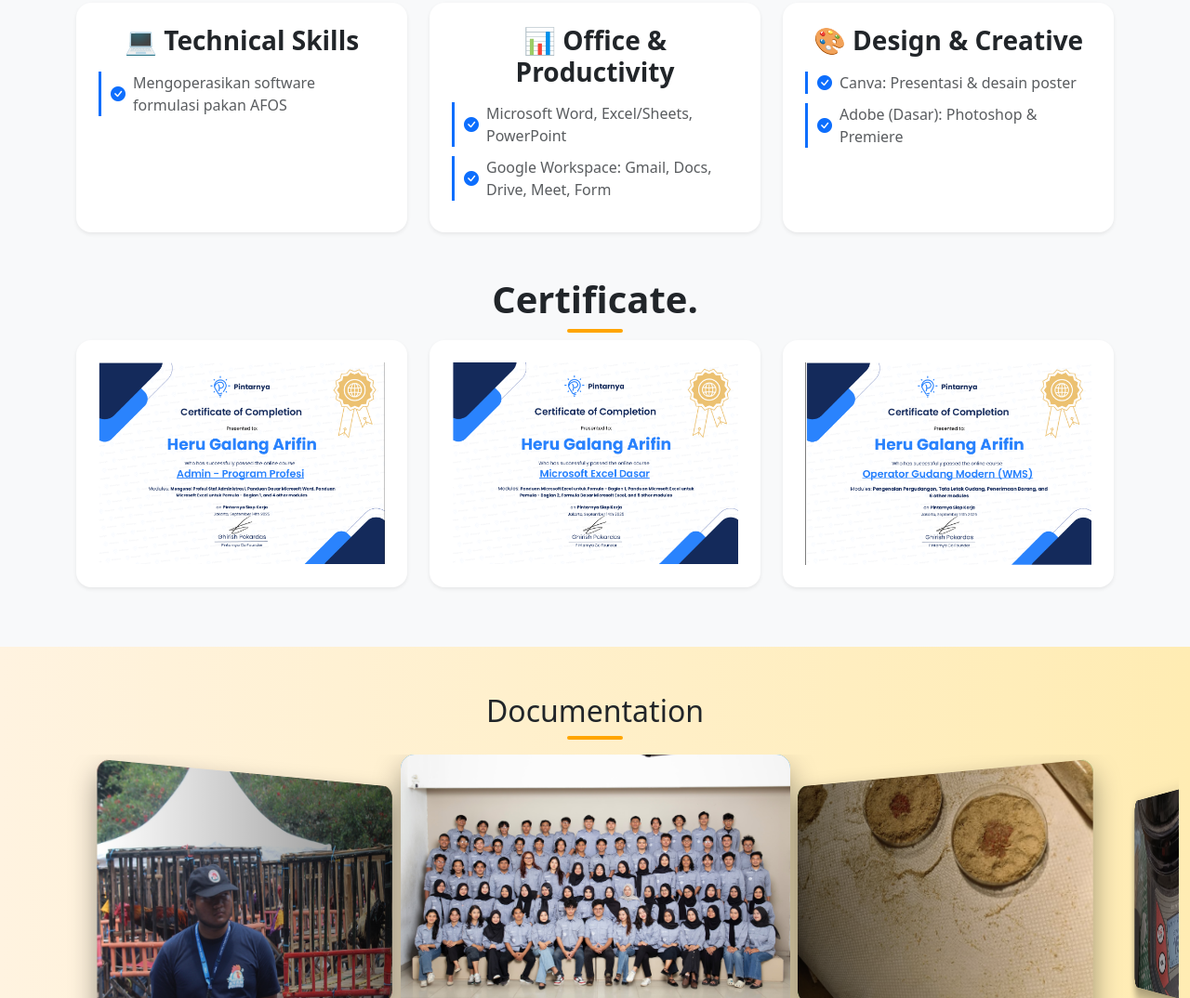
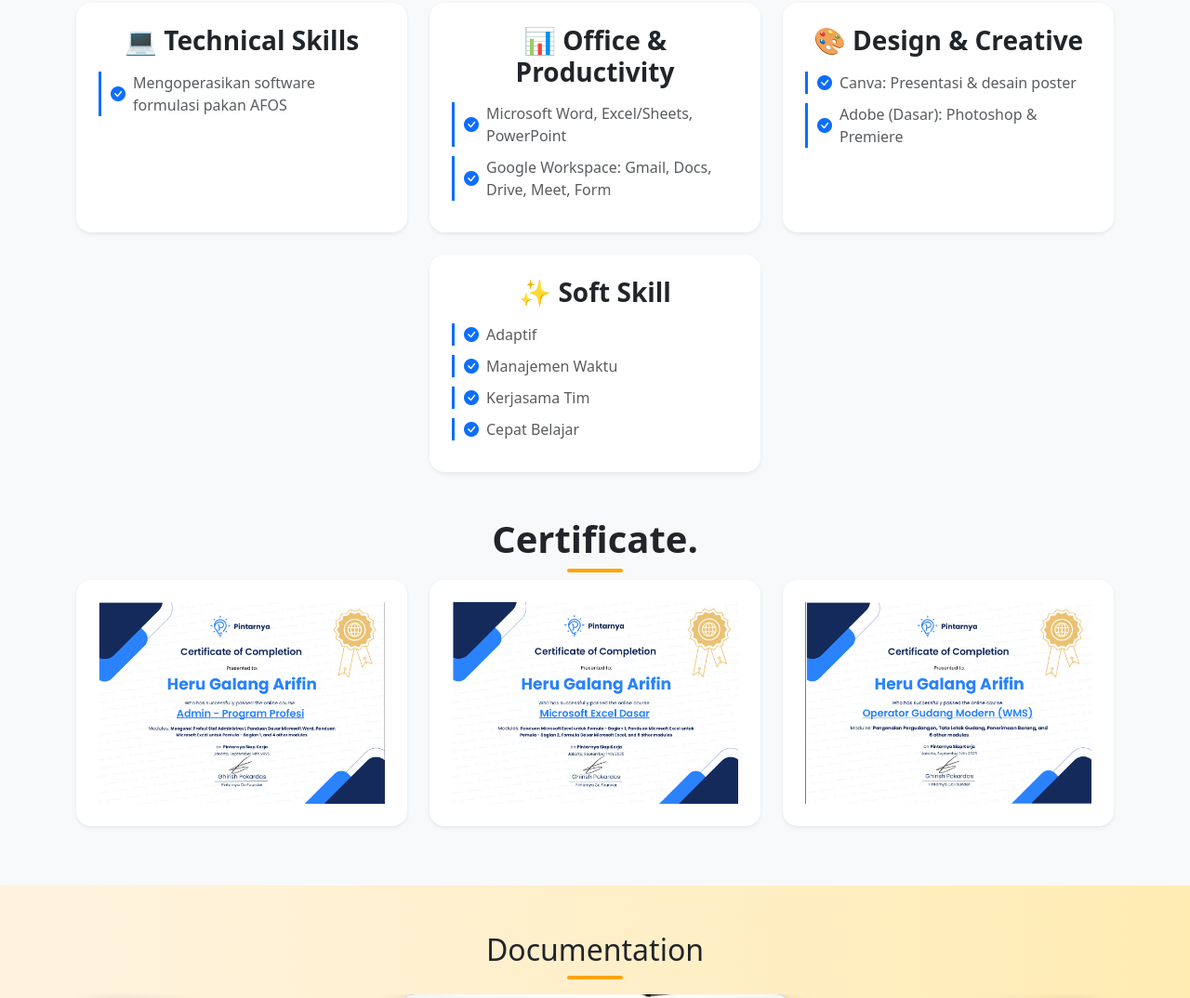
Before and after one commit to herugalangarifin/portofolio, a plain HTML site: page index.html in a window 1280 px wide. Shown: the part 2471-3545 px from the top of the page at 93% size. Drawn offline with nearby package versions, Linux system fonts and the light colour scheme.

Commit message:
Update index.html

```diff
--- a/index.html
+++ b/index.html
@@ -347,9 +347,19 @@ Difermentasi Pleurotus Ostreatus
     </ul>
   </div>
 </div>
-
-
-
+<!--  -->
+<div class="col-md-4 col-lg-4">
+  <div class="card shadow-sm border-0 rounded-4 p-4 text-center h-100 skill-card">
+    <h3 class="fw-bold text-dark">✨ Soft Skill</h3>
+    <ul class="text-muted mt-2">
+      <li><i class="bi bi-check-circle-fill"></i> Adaptif</li>
+      <li><i class="bi bi-check-circle-fill"></i> Manajemen Waktu</li>
+      <li><i class="bi bi-check-circle-fill"></i> Kerjasama Tim</li>
+      <li><i class="bi bi-check-circle-fill"></i> Cepat Belajar</li>
+    </ul>
+  </div>
+</div>
+<!--  -->
     </div>
 
     <!-- sertifikasi -->
```
